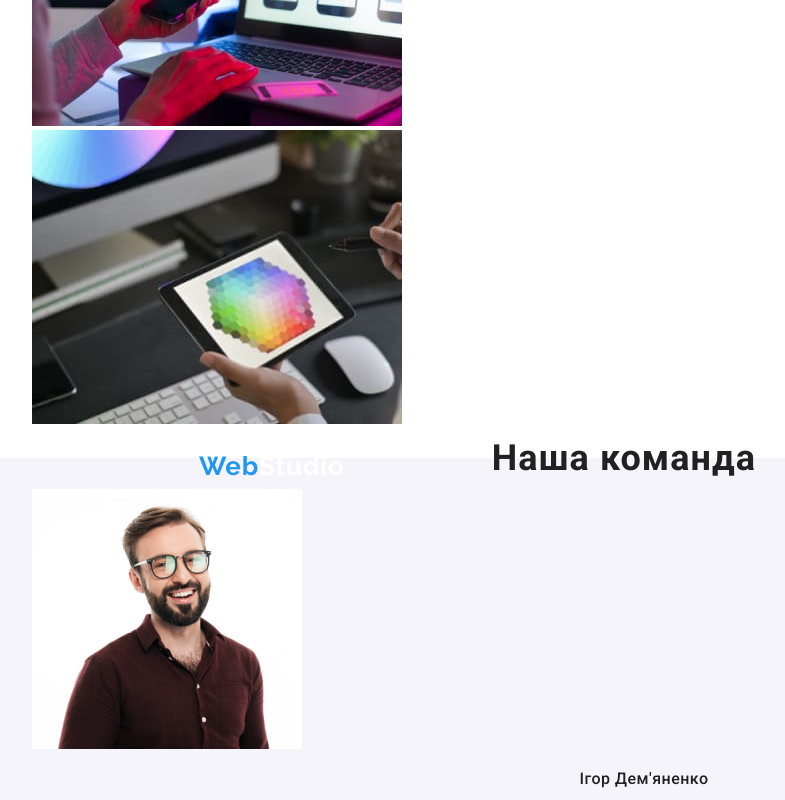
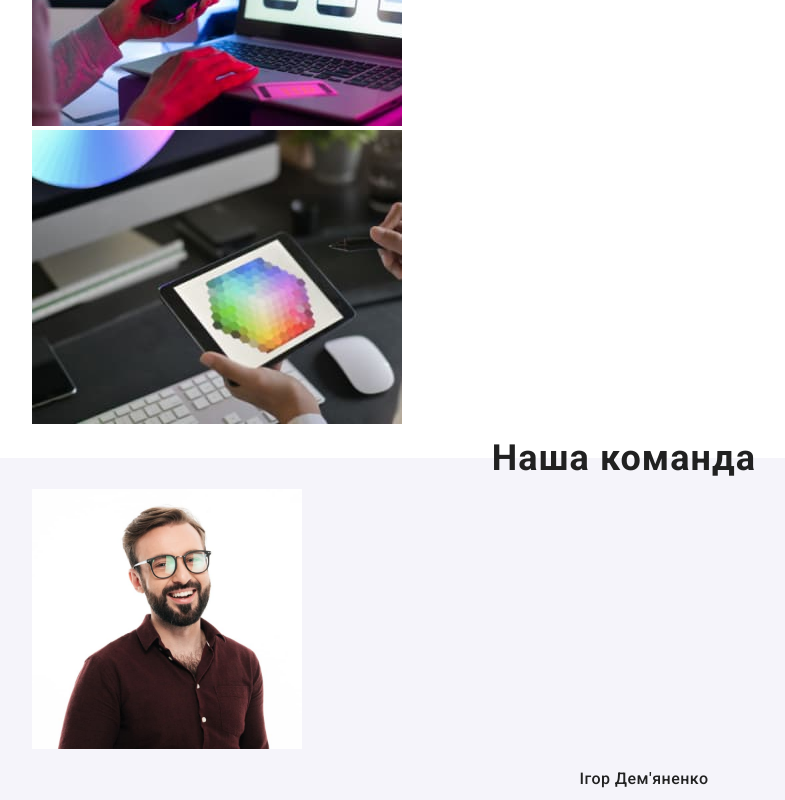
Before and after one commit to Drimak-Stepan/goit-markup-hw-03, a plain HTML site: page index.html in a window 1280 px wide. Shown: the part 1237-2037 px from the top of the page, without its empty margins (16-801 px from the left). Drawn offline with Linux system fonts and the light colour scheme.

Commit message:
Update styles.css

```diff
--- a/css/styles.css
+++ b/css/styles.css
@@ -233,7 +233,8 @@ color: var(--first-title-color);}
     width: 145px;
     height: 31px;
     left: 215px;
-    top: 1688px;
+
+
     font-family:Raleway, sans-serif;
     font-style: normal;
     font-weight: 700;
```
